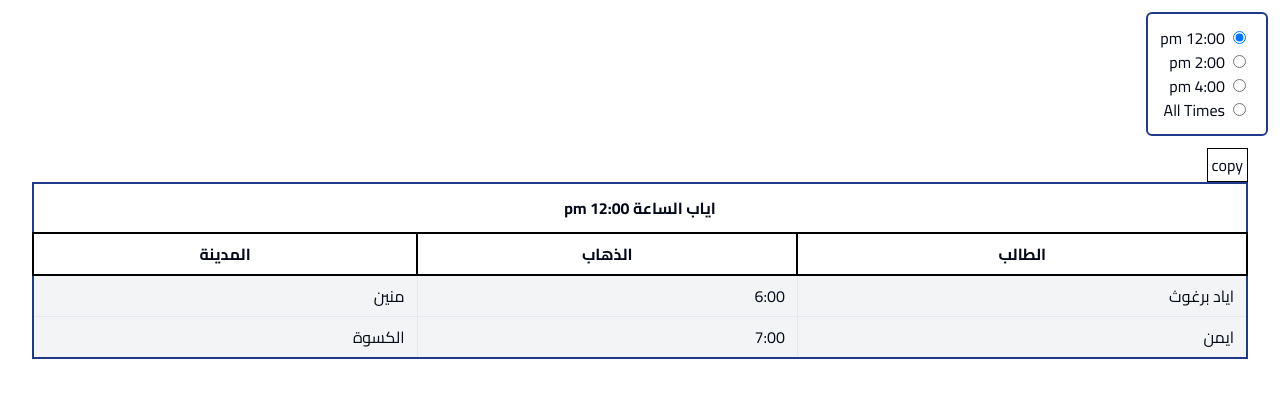
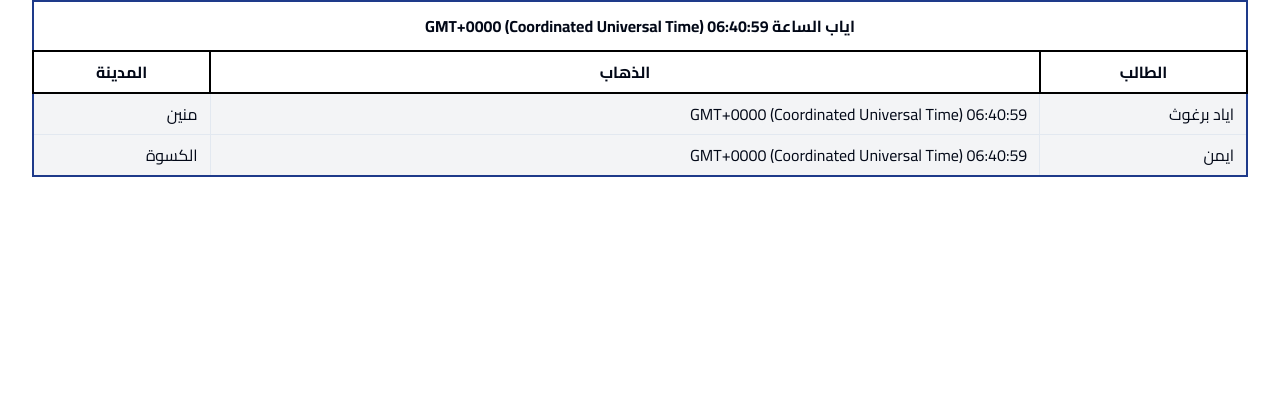
Before and after one commit to Deveopix/transport, a Next.js app: page /booked in a window 1280 px wide. Shown: the top 398 px of the page. Built offline with nearby package versions, Linux system fonts and the light colour scheme.

Commit message:
update admin page

```diff
--- a/src/app/booked/page.tsx
+++ b/src/app/booked/page.tsx
@@ -1,101 +1,41 @@
-"use client";
-import React, { useEffect, useState } from "react";
-import AdminTable from "./../../components/AdminTable";
+const time = new Date();
 
-interface Book {
-	name: string;
-	t1: string;
-	t2: string;
+const books = [
+	{ name: "اياد برغوث", time: new Date(), city: "منين" },
+	{ name: "ايمن", time: new Date(), city: "الكسوة" },
+] as const;
+
+export default function AdminPage() {
+	return (
+		<div className="container mx-auto">
+			<div className="overflow-x-auto">
+				<table
+					id="admin-table"
+					className="w-full table-auto border-2 border-blue-900"
+				>
+					<thead>
+						<tr>
+							<th className="border px-4 py-3" colSpan={3}>
+								اياب الساعة {time.toTimeString()}
+							</th>
+						</tr>
+						<tr>
+							<th className="border-2 border-black px-3 py-2">الطالب</th>
+							<th className="border-2 border-black px-3 py-2">الذهاب</th>
+							<th className="border-2 border-black px-3 py-2">المدينة</th>
+						</tr>
+					</thead>
+					<tbody>
+						{books.map((book, index) => (
+							<tr key={index} className="bg-gray-100">
+								<td className="border px-3 py-2">{book.name}</td>
+								<td className="border px-3 py-2">{book.time.toTimeString()}</td>
+								<td className="border px-3 py-2">{book.city}</td>
+							</tr>
+						))}
+					</tbody>
+				</table>
+			</div>
+		</div>
+	);
 }
-
-const AdminPage = () => {
-	const [selectedTime, setSelectedTime] = useState<string>("12:00 pm");
-	const [selectedBooks, setSelectedBooks] = useState<Book[]>([]);
-
-	const books_1: Book[] = [
-		{ name: "اياد برغوث", t1: "6:00", t2: "منين" },
-		{ name: "ايمن", t1: "7:00", t2: "الكسوة" },
-	];
-	const books_2: Book[] = [
-		{ name: "احمد", t1: "6:00", t2: "مزة" },
-		{ name: "يوسف", t1: "7:00", t2: "نوى" },
-	];
-	const books_3: Book[] = [{ name: "حمزة", t1: "8:00", t2: "الكسوة" }];
-
-	useEffect(() => {
-		if (selectedTime === "12:00 pm") {
-			setSelectedBooks(books_1);
-		} else if (selectedTime === "2:00 pm") {
-			setSelectedBooks(books_2);
-		} else if (selectedTime === "4:00 pm") {
-			setSelectedBooks(books_3);
-		} else if (selectedTime === "All Times") {
-			setSelectedBooks([...books_1, ...books_2, ...books_3]);
-		}
-	}, [selectedTime]);
-
-	const handleTimeChange = (event: React.ChangeEvent<HTMLInputElement>) => {
-		setSelectedTime(event.target.value);
-	};
-
-	return (
-		<>
-			<div className="m-3 w-fit rounded-md border-2 border-blue-900 p-3">
-				<input
-					type="radio"
-					id="12pm"
-					name="time"
-					value="12:00 pm"
-					checked={selectedTime === "12:00 pm"}
-					onChange={handleTimeChange}
-					className="mr-2"
-				/>
-				<label htmlFor="12pm" className="mr-2">
-					12:00 pm
-				</label>
-				<br />
-				<input
-					type="radio"
-					id="2pm"
-					name="time"
-					value="2:00 pm"
-					checked={selectedTime === "2:00 pm"}
-					onChange={handleTimeChange}
-					className="mr-2"
-				/>
-				<label htmlFor="2pm" className="mr-2">
-					2:00 pm
-				</label>
-				<br />
-				<input
-					type="radio"
-					id="4pm"
-					name="time"
-					value="4:00 pm"
-					checked={selectedTime === "4:00 pm"}
-					onChange={handleTimeChange}
-					className="mr-2"
-				/>
-				<label htmlFor="4pm" className="mr-2">
-					4:00 pm
-				</label>
-				<br />
-				<input
-					type="radio"
-					id="allTimes"
-					name="time"
-					value="All Times"
-					checked={selectedTime === "All Times"}
-					onChange={handleTimeChange}
-					className="mr-2"
-				/>
-				<label htmlFor="allTimes" className="mr-2">
-					All Times
-				</label>
-			</div>
-			<AdminTable books={selectedBooks} time={selectedTime} />
-		</>
-	);
-};
-
-export default AdminPage;
--- a/src/components/AdminTable.tsx
+++ /dev/null
@@ -1,75 +0,0 @@
-import React from "react";
-
-interface Book {
-	name: string;
-	t1: string;
-	t2: string;
-}
-
-interface Props {
-	books: Book[];
-	time: string;
-}
-
-const AdminTable: React.FC<Props> = ({ books, time }) => {
-	const copyTableData = () => {
-		const table = document.getElementById("admin-table");
-		if (table) {
-			const range = document.createRange();
-			range.selectNode(table);
-			window.getSelection()?.removeAllRanges();
-			window.getSelection()?.addRange(range);
-			document.execCommand("copy");
-			window.getSelection()?.removeAllRanges();
-			alert("Table data copied to clipboard!");
-		}
-	};
-
-	return (
-		<div className="container mx-auto">
-			<div
-				className="p- w-fit cursor-pointer border border-black p-1 text-center"
-				onClick={copyTableData}
-			>
-				copy
-			</div>
-			<div className="overflow-x-auto">
-				<table
-					id="admin-table"
-					className="w-full table-auto border-2 border-blue-900"
-				>
-					<thead>
-						<tr>
-							<th className="border px-4 py-3" colSpan={3}>
-								اياب الساعة {time}
-							</th>
-						</tr>
-						<tr>
-							<th className="border-2 border-black px-3 py-2">الطالب</th>
-							<th className="border-2 border-black px-3 py-2">الذهاب</th>
-							<th className="border-2 border-black px-3 py-2">المدينة</th>
-						</tr>
-					</thead>
-					<tbody>
-						{books.map((book, index) => (
-							<tr key={index} className="bg-gray-100">
-								<td className="border px-3 py-2">{book.name}</td>
-								<td className="border px-3 py-2">{book.t1}</td>
-								<td className="border px-3 py-2">{book.t2}</td>
-							</tr>
-						))}
-					</tbody>
-				</table>
-			</div>
-		</div>
-	);
-};
-
-export default AdminTable;
-/*
-اياب الساعة 12:00 pm
-الطالب	الذهاب	المدينة
-اياد برغوث	6:00	منين
-ايمن	7:00	الكسوة
-
-*/
```
